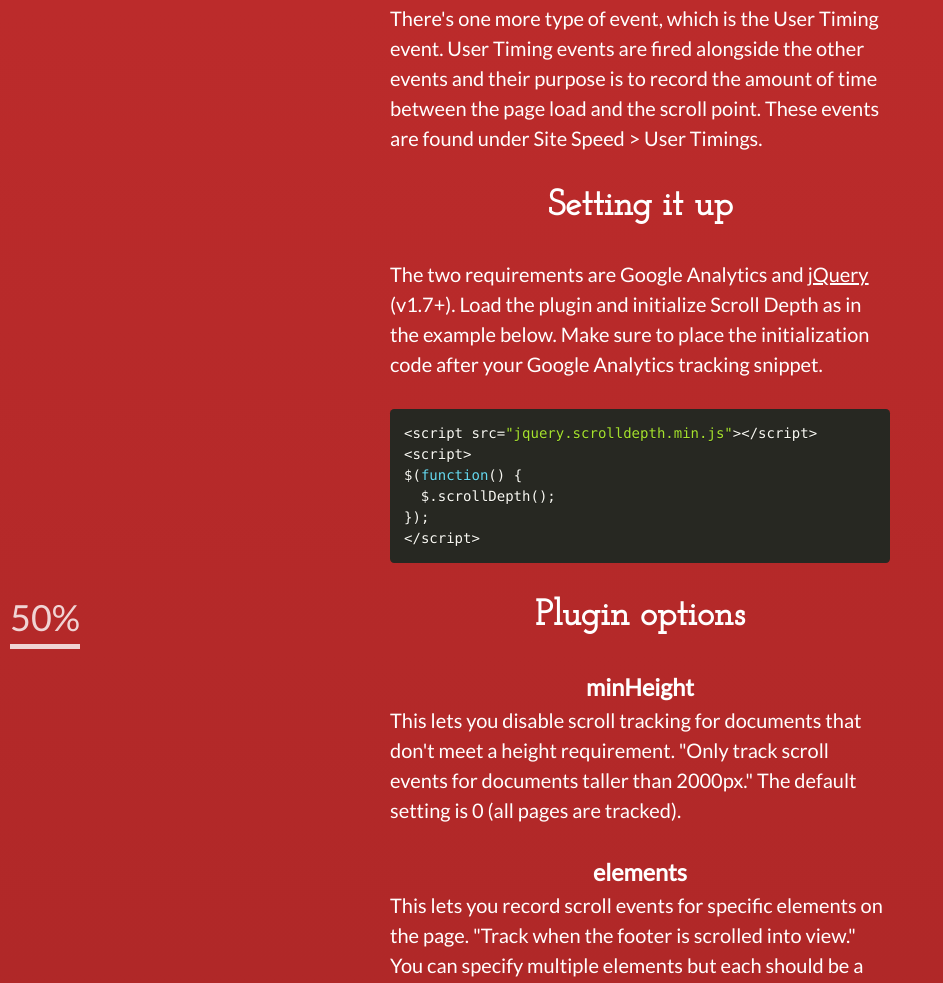
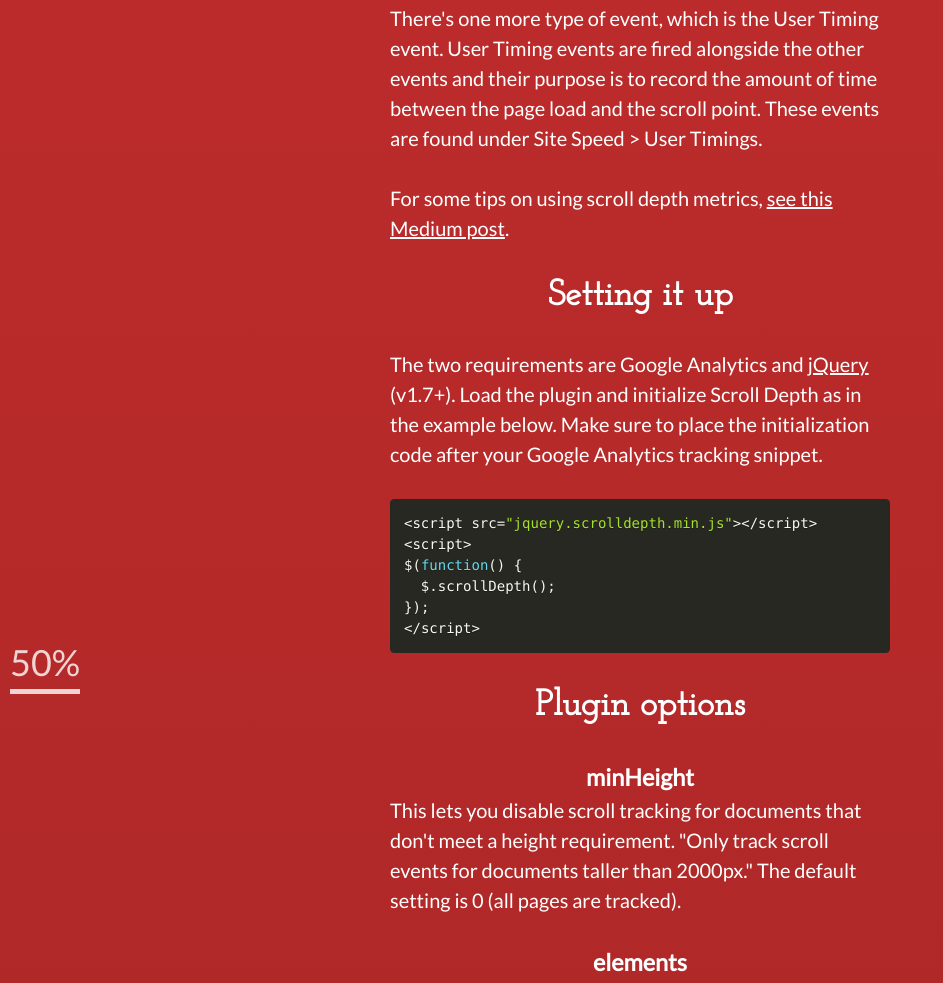
Before and after one commit to robflaherty/scroll-depth, a plain HTML site: page index.html in a window 1280 px wide. Shown: the part 1915-2898 px from the top of the page, without its empty margins (0-943 px from the left). Drawn offline with Linux system fonts and the light colour scheme.

Commit message:
adding medium post link

```diff
--- a/index.html
+++ b/index.html
@@ -68,6 +68,8 @@
 <p>Note that Pixel Depth events are only sent when Percentage or Elements tracking events are sent. For example, when the 50% scroll event is triggered, a pixel depth event will also be sent to record the current deepest scroll point in pixels.</p>
 
 <p>There's one more type of event, which is the User Timing event. User Timing events are fired alongside the other events and their purpose is to record the amount of time between the page load and the scroll point. These events are found under Site Speed > User Timings.</p>
+
+<p>For some tips on using scroll depth metrics, <a href="https://medium.com/google-analytics/24762924fbf8" target="_blank">see this Medium post</a>.</p>
 
 <h2>Setting it up</h2>
 
```
